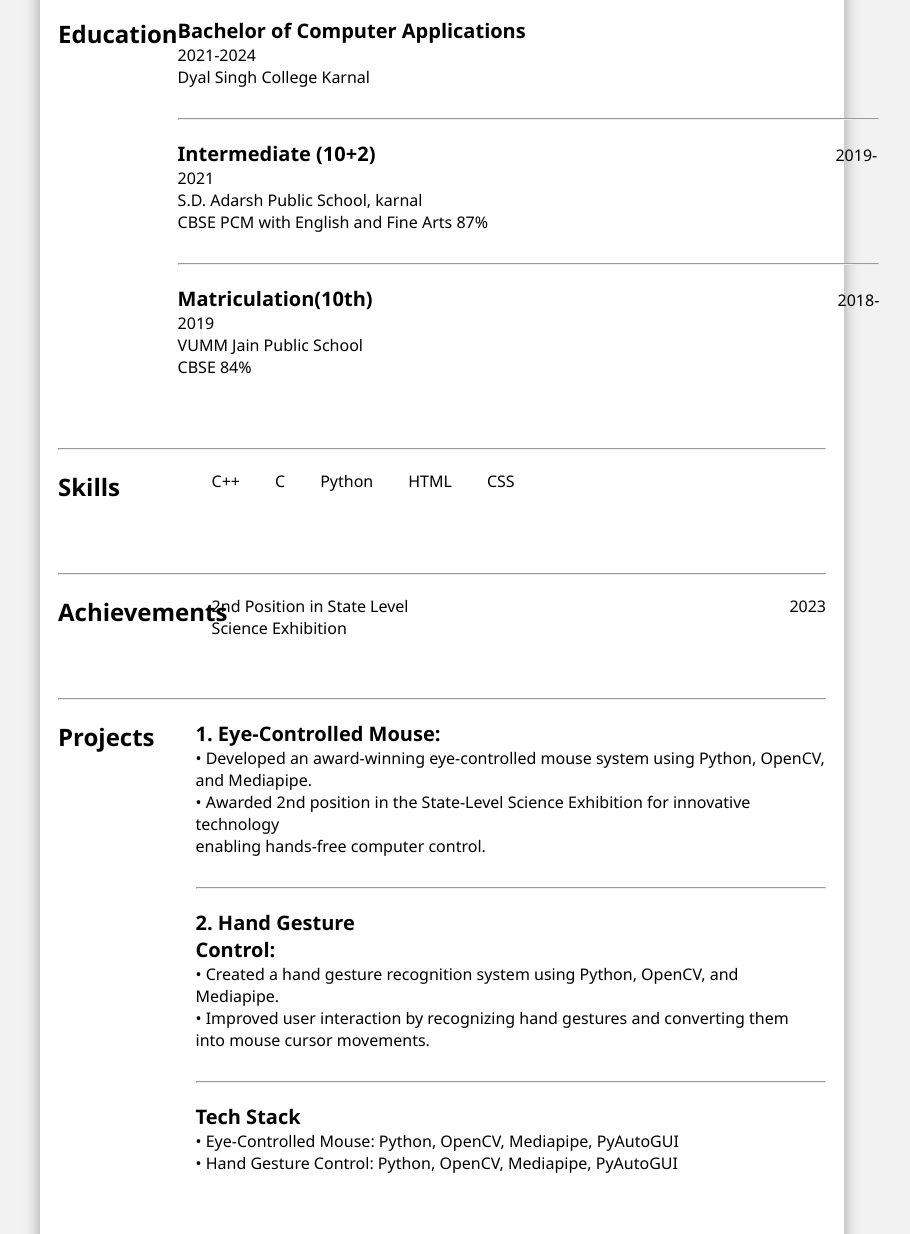
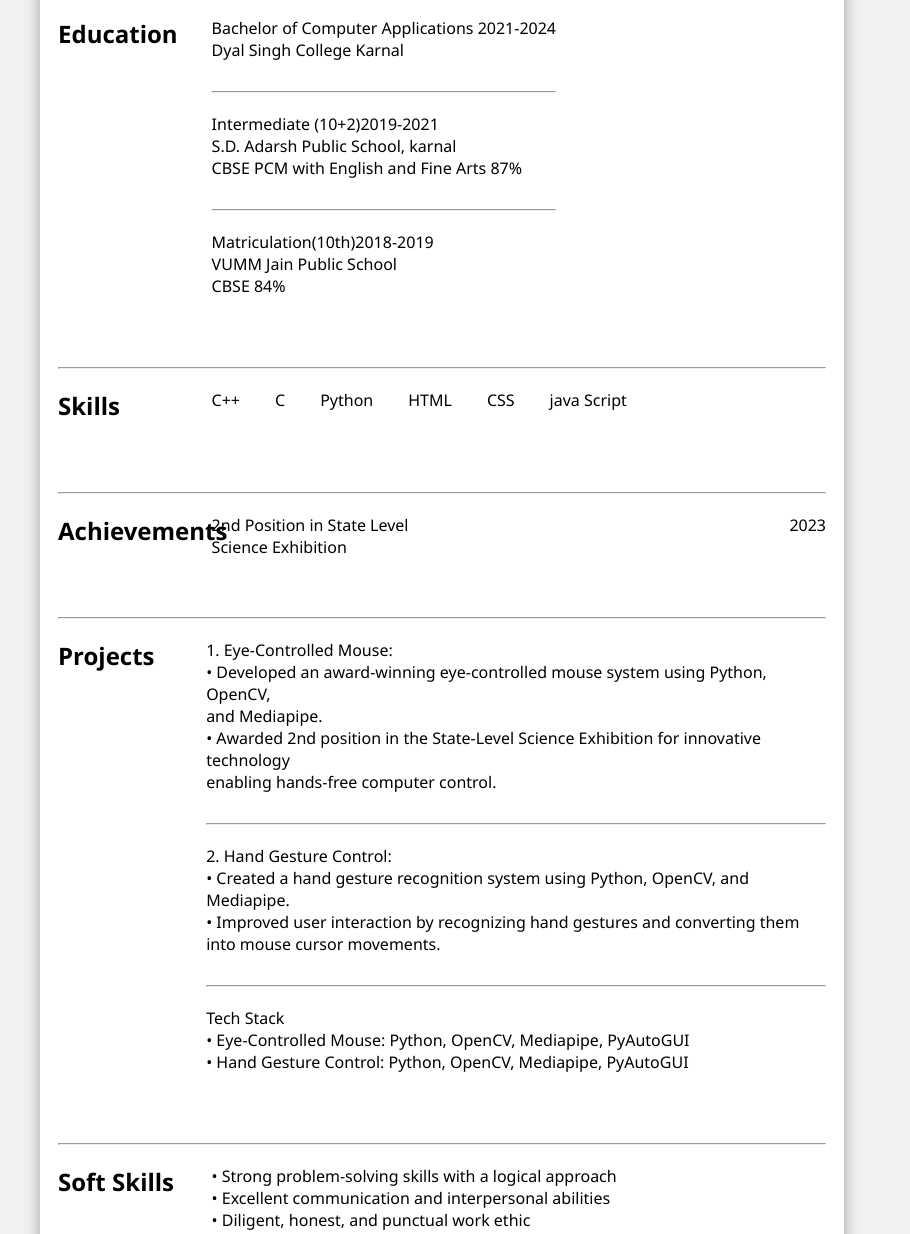
Before and after one commit to Bhavyajain14/Bhavyajain14.github.io, a plain HTML site: page index.html in a window 1280 px wide. Shown: the part 285-1519 px from the top of the page, without its empty margins (198-1108 px from the left). Drawn offline with Linux system fonts and the light colour scheme.

Commit message:
Update index.html

```diff
--- a/index.html
+++ b/index.html
@@ -51,7 +51,7 @@
             <div class="details-2">
                 <div class="child-details">
                     <div>
-                        <p> <span class="right cat">Bachelor of Computer Applications</span><span class="right"> 2021-2024 </span></p>
+                        <p> <span class="right E1">Bachelor of Computer Applications</span><span class="right"> 2021-2024 </span></p>
                     </div>
                     <div class="space">
                         <p>Dyal Singh College Karnal</p>
@@ -61,7 +61,7 @@
                 <hr>
                 <div class="child-details">
                     <div class="spacet">
-                        <p><span class="right dog">Intermediate (10+2)</span><span class="right">2019-2021</span></p>
+                        <p><span class="right E2">Intermediate (10+2)</span><span class="right">2019-2021</span></p>
                     </div>
                     <div>
                         <p>S.D. Adarsh Public School, karnal</p>
@@ -73,7 +73,7 @@
                 </div>
                 <div class="child-details">
                     <div class="spacet">
-                        <p><span class="right bird">Matriculation(10th)</span><span class="right1">2018-2019</span></p>
+                        <p><span class="right E3">Matriculation(10th)</span><span class="right1">2018-2019</span></p>
                     </div>
                     <div>
                         <p>VUMM Jain Public School</p>
@@ -89,7 +89,7 @@
             <h2 class="left row-space">Skills</h2>
             <div class="child-details1">
                 <div class="child2">
-                    <div class="a">C++</div><div class="b">C</div><div class="c">Python</div><div class="d">HTML</div><div class="e">CSS</div>
+                    <div class="a">C++</div><div class="b">C</div><div class="c">Python</div><div class="d">HTML</div><div class="e">CSS</div><div class="f">java Script</div>
                 </div>
             </div>
         </section>
@@ -108,7 +108,7 @@
             <div class="details-2">
                 <div class="child-details">
                     <div>
-                        <p> <span class="right cat">1. Eye-Controlled Mouse:</span></p>
+                        <p> <span class="right E1">1. Eye-Controlled Mouse:</span></p>
                     </div>
                     <div class="space">
                         <p>• Developed an award-winning eye-controlled mouse system using Python, OpenCV,<br> and Mediapipe. </p>
@@ -119,7 +119,7 @@
                 <hr>
                 <div class="child-details">
                     <div class="spacet">
-                        <p><span class="right dog">2. Hand Gesture Control:</span></p>
+                        <p><span class="right E2">2. Hand Gesture Control:</span></p>
                     </div>
                     <div class="space">
                         <p>• Created a hand gesture recognition system using Python, OpenCV, and Mediapipe.</p>
@@ -129,7 +129,7 @@
                 </div>
                 <div class="child-details">
                     <div class="spacet">
-                        <p><span class="right bird">Tech Stack</span></p>
+                        <p><span class="right E3">Tech Stack</span></p>
                     </div>
                     <div class="space">
                         <p>• Eye-Controlled Mouse: Python, OpenCV, Mediapipe, PyAutoGUI</p>
```
